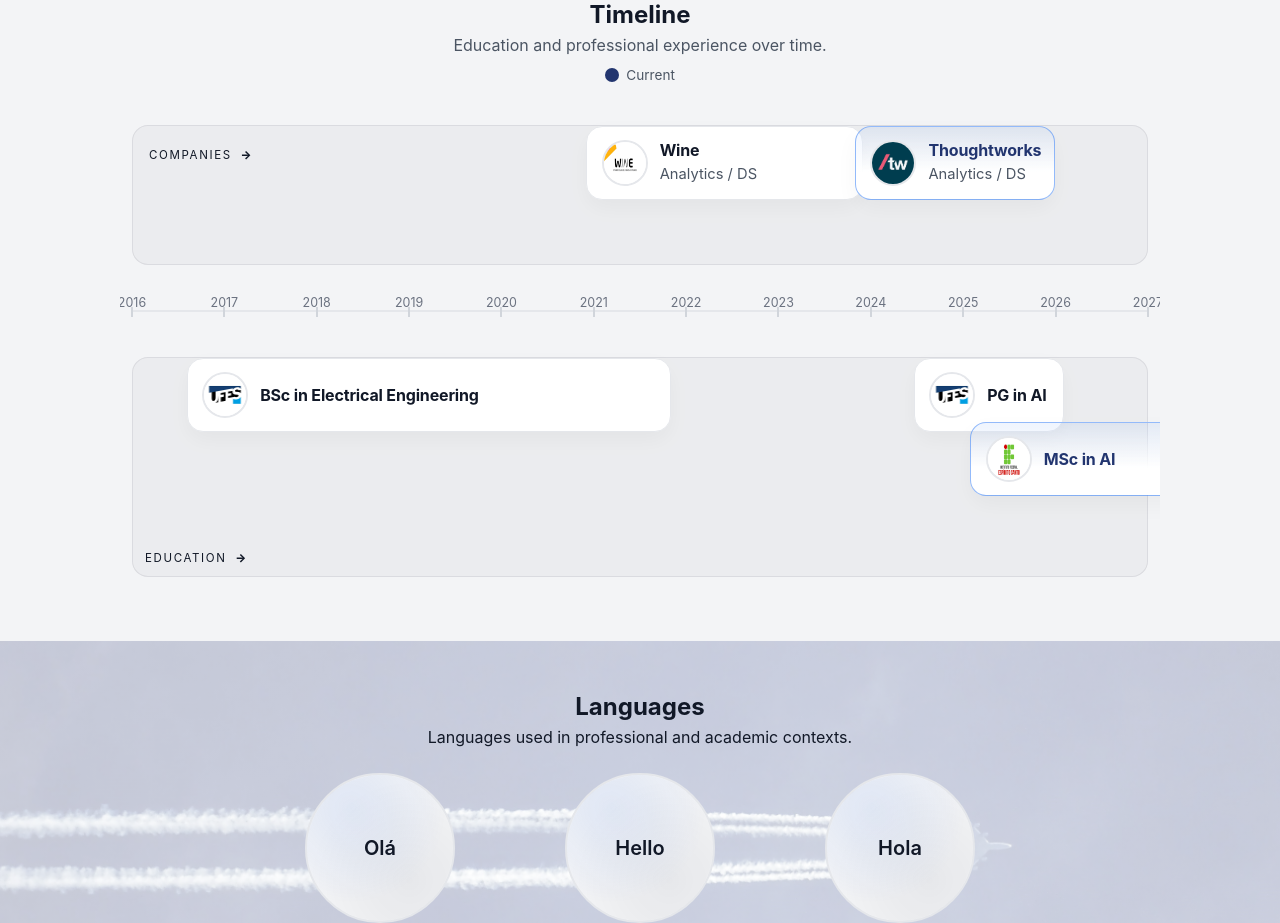
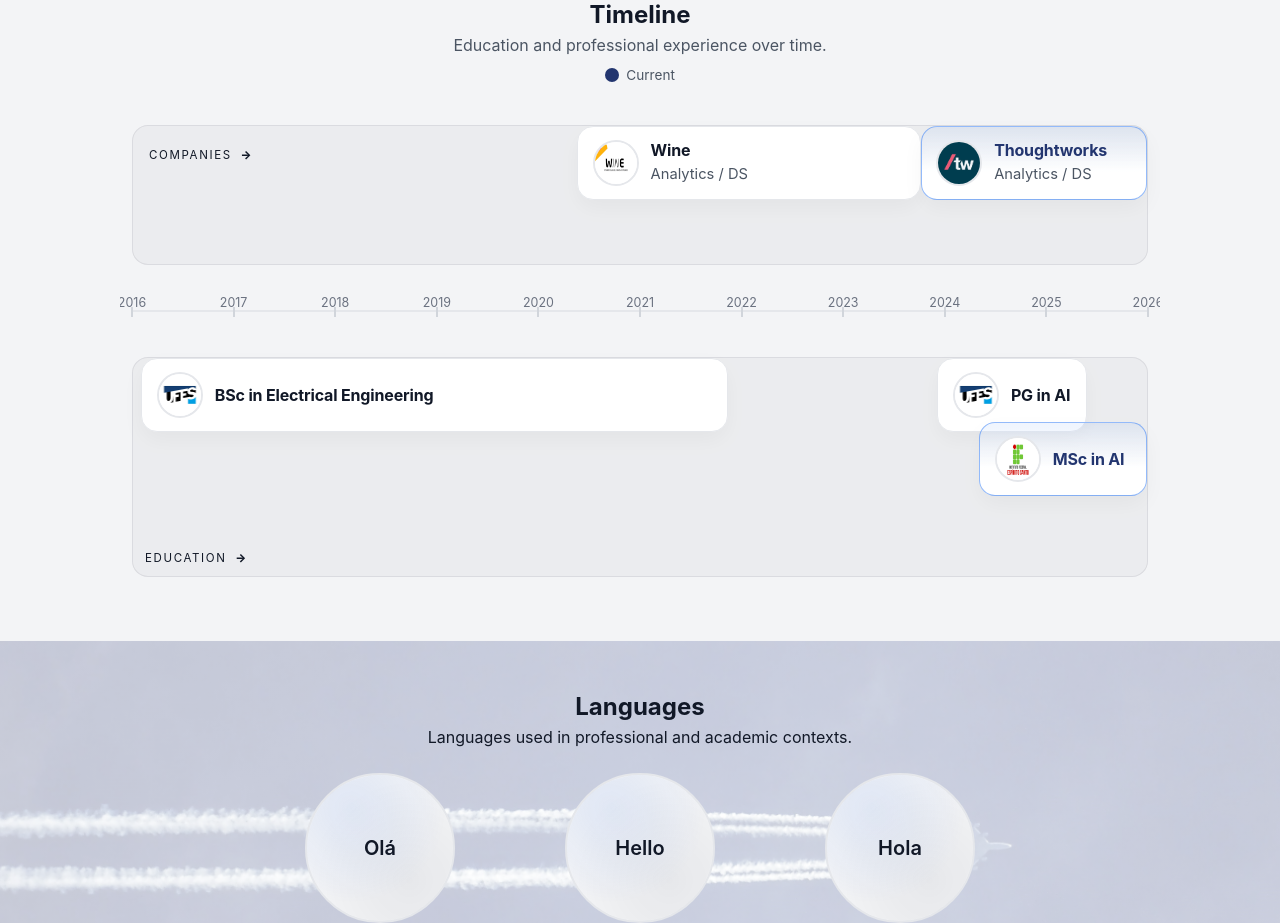
Before and after one commit to brenodinizcorrea/online-resume-gcp, a React (Vite) app in the folder frontend/: page / in a window 1280 px wide. Shown: the part 960-1883 px from the top of the page. Built offline with nearby package versions, Linux system fonts and the light colour scheme.

Commit message:
feat:timeline-current-date-automatic

```diff
--- a/frontend/src/components/Timeline/Tineline.jsx
+++ b/frontend/src/components/Timeline/Tineline.jsx
@@ -8,10 +8,104 @@ import ufesLogo from "../../assets/education-logos/ufes.png";
 import ifesLogo from "../../assets/education-logos/ifes.png";
 
 export default function Timeline() {
+  /* ======================================================
+     CONFIGURAÇÃO DA LINHA DO TEMPO
+  ====================================================== */
+
+  const timelineStart = { year: 2016, month: 1 };
+
+  const now = new Date();
+
+  const timelineEnd = {
+    year: now.getFullYear(),
+    month: now.getMonth() + 1, // +1 porque getMonth() começa em 0
+  };
+
+
+  const toMonths = ({ year, month }) => year * 12 + month;
+
+  const totalMonths =
+    toMonths(timelineEnd) - toMonths(timelineStart);
+
+  function getPosition(start, end) {
+    const startMonth = toMonths(start);
+    const endMonth = end ? toMonths(end) : toMonths(timelineEnd);
+
+    const left =
+      ((startMonth - toMonths(timelineStart)) / totalMonths) * 100;
+
+    const width =
+      ((endMonth - startMonth) / totalMonths) * 100;
+
+    return {
+      left: `${left}%`,
+      width: `${width}%`,
+    };
+  }
+
+  /* ======================================================
+     DADOS - EMPRESAS
+  ====================================================== */
+
+  const jobs = [
+    {
+      title: "Wine",
+      subtitle: "Analytics / DS",
+      logo: wineLogo,
+      link: "https://www.wine.com.br",
+      start: { year: 2020, month: 6 },
+      end: { year: 2023, month: 11 },
+    },
+    {
+      title: "Thoughtworks",
+      subtitle: "Analytics / DS",
+      logo: thoughtworksLogo,
+      link: "https://www.thoughtworks.com/",
+      start: { year: 2023, month: 11 },
+      end: null,
+      current: true,
+    },
+  ];
+
+  /* ======================================================
+     DADOS - EDUCAÇÃO
+  ====================================================== */
+
+  const education = [
+    {
+      title: "BSc in Electrical Engineering",
+      logo: ufesLogo,
+      start: { year: 2016, month: 2 },
+      end: { year: 2021, month: 12 },
+    },
+    {
+      title: "PG in AI",
+      logo: ufesLogo,
+      start: { year: 2024, month: 1 },
+      end: { year: 2024, month: 12 },
+    },
+    {
+      title: "MSc in AI",
+      logo: ifesLogo,
+      start: { year: 2024, month: 6 },
+      end: null,
+      current: true,
+      offset: true,
+    },
+  ];
+
+  /* ======================================================
+     GERAR EIXO AUTOMÁTICO
+  ====================================================== */
+
+  const years = [];
+  for (let y = timelineStart.year; y <= timelineEnd.year; y++) {
+    years.push(y);
+  }
+
   return (
     <section id="timeline" className="section-timeline py-5">
       <div className="container-lg">
-
         <div className="timeline-header text-center mb-4">
           <h2 className="h3 mb-1">Timeline</h2>
           <p className="text-secondary mb-2">
@@ -30,73 +124,97 @@ export default function Timeline() {
           <div className="tl-scroll">
             <div className="tl-area">
 
-              {/* Companies top lane */}
+              {/* ===================== COMPANIES ===================== */}
+
               <div className="tl-lane tl-lane--top tl-lane--clickable">
-                <a href="#experience" className="tl-lane-cta" aria-label="Go to Experience section"></a>
+                <a href="#experience" className="tl-lane-cta" />
+
                 <div className="tl-lane-label tl-lane-label--cta">
                   Companies <span className="tl-lane-arrow">→</span>
                 </div>
 
-                <a className="tl-item tl-item--job" href="https://www.wine.com.br" target="_blank" rel="noopener noreferrer" style={{left: "44.7%", width: "27.27%"}}>
+                {jobs.map((job, index) => {
+                  const position = getPosition(job.start, job.end);
+
+                  return (
+                    <a
+                      key={index}
+                      href={job.link}
+                      target="_blank"
+                      rel="noopener noreferrer"
+                      className={`tl-item tl-item--job ${
+                        job.current ? "is-current" : ""
+                      }`}
+                      style={position}
+                    >
                       <div className="tl-card tl-card--job">
-                    <img className="tl-logo" src={wineLogo} alt="Wine" />
+                        <img
+                          className="tl-logo"
+                          src={job.logo}
+                          alt={job.title}
+                        />
                         <div>
-                      <div className="tl-title">Wine</div>
-                      <div className="tl-subtitle">Analytics / DS</div>
+                          <div className="tl-title">{job.title}</div>
+                          <div className="tl-subtitle">
+                            {job.subtitle}
+                          </div>
                         </div>
                       </div>
                     </a>
-
-                <a className="tl-item tl-item--job is-current" href="https://www.thoughtworks.com/" target="_blank" rel="noopener noreferrer" style={{left: "71.21%", width: "19.70%"}}>
-                  <div className="tl-card tl-card--job">
-                    <img className="tl-logo" src={thoughtworksLogo} alt="Thoughtworks" />
-                    <div>
-                      <div className="tl-title">Thoughtworks</div>
-                      <div className="tl-subtitle">Analytics / DS</div>
-                    </div>
-                  </div>
-                </a>
+                  );
+                })}
               </div>
 
-              {/* Axis */}
+              {/* ===================== AXIS ===================== */}
+
               <div className="tl-axis" aria-hidden="true">
-                {Array.from({length: 12}, (_, i) => (
-                  <div className="tl-tick" style={{left: `${i*9.09}%`}} key={i}>
-                    <span>{2016+i}</span>
+                {years.map((year) => {
+                  const left =
+                    ((year - timelineStart.year) /
+                      (timelineEnd.year - timelineStart.year)) *
+                    100;
+
+                  return (
+                    <div
+                      key={year}
+                      className="tl-tick"
+                      style={{ left: `${left}%` }}
+                    >
+                      <span>{year}</span>
                     </div>
-                ))}
+                  );
+                })}
               </div>
 
-              {/* Education bottom lane */}
+              {/* ===================== EDUCATION ===================== */}
+
               <div className="tl-lane tl-lane--bottom tl-lane--clickable">
-                <a href="#education" className="tl-lane-cta" aria-label="Go to Education section"></a>
+                <a href="#education" className="tl-lane-cta" />
 
-                <div className="tl-item tl-item--edu" style={{left: "5.3%", width: "47.73%"}}>
+                {education.map((edu, index) => {
+                  const position = getPosition(edu.start, edu.end);
+
+                  return (
+                    <div
+                      key={index}
+                      className={`tl-item tl-item--edu ${
+                        edu.offset ? "tl-item--offset" : ""
+                      } ${edu.current ? "is-current" : ""}`}
+                      style={position}
+                    >
                       <div className="tl-card tl-card--edu tl-card--edu-row">
-                    <img className="tl-logo" src={ufesLogo} alt="UFES" />
+                        <img
+                          className="tl-logo"
+                          src={edu.logo}
+                          alt={edu.title}
+                        />
                         <div>
-                      <div className="tl-title">BSc in Electrical Engineering</div>
+                          <div className="tl-title">{edu.title}</div>
                         </div>
                       </div>
                     </div>
-
-                <div className="tl-item tl-item--edu" style={{left: "77%", width: "14%"}}>
-                  <div className="tl-card tl-card--edu tl-card--edu-row">
-                    <img className="tl-logo" src={ufesLogo} alt="UFES" />
-                    <div>
-                      <div className="tl-title">PG in AI</div>
-                    </div>
-                  </div>
-                </div>
-
-                <div className="tl-item tl-item--edu tl-item--offset is-current" style={{left: "82.58%", width: "22.73%"}}>
-                  <div className="tl-card tl-card--edu tl-card--edu-row">
-                    <img className="tl-logo" src={ifesLogo} alt="IFES" />
-                    <div>
-                      <div className="tl-title">MSc in AI</div>
-                    </div>
-                  </div>
-                </div>
+                  );
+                })}
 
                 <div className="tl-lane-label tl-lane-label--bottom tl-lane-label--cta">
                   Education <span className="tl-lane-arrow">→</span>
@@ -106,7 +224,6 @@ export default function Timeline() {
             </div>
           </div>
         </div>
-
       </div>
     </section>
   );
```
Lines whose indentation alone changed are shown as unchanged.
